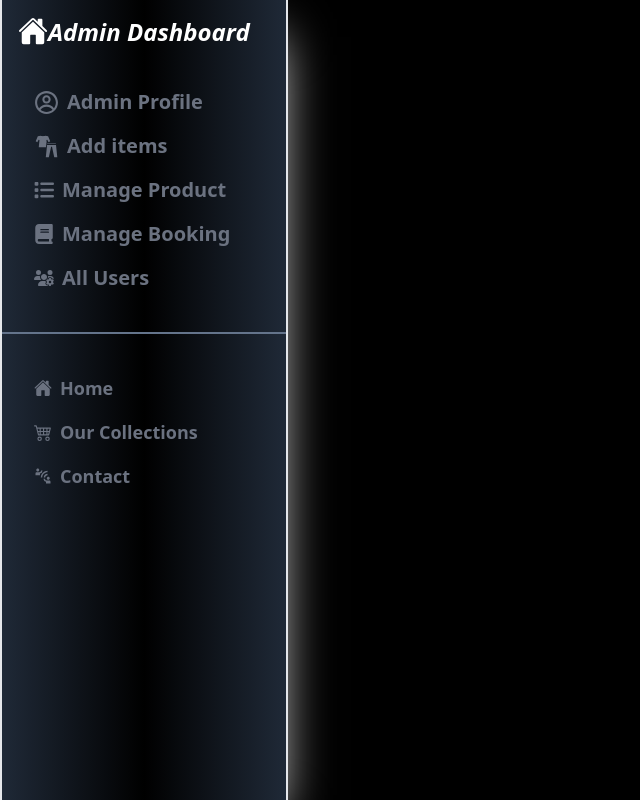
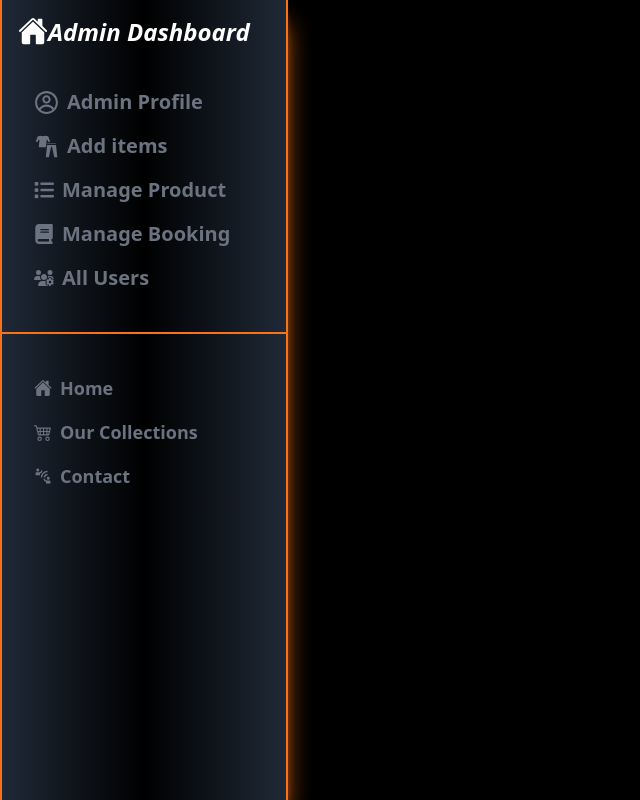
Before and after one commit to Khandaker20201125010/Dazzling-Client-Site-, a React (Vite) app: page /dashboard in a window 1280 px wide. Shown: the whole page, without its empty margins (0-640 px from the left). Built offline with nearby package versions, Linux system fonts and the light colour scheme; no server answers.

Commit message:
design made

```diff
--- a/src/Layout/DashBoard/AllUsers/AllUsers.jsx
+++ b/src/Layout/DashBoard/AllUsers/AllUsers.jsx
@@ -71,7 +71,7 @@ const AllUsers = () => {
                 <h2 className='text-3xl font-bold'>All Users</h2>
                 <h2 className='text-3xl'>Total Users: {users.length}</h2>
             </div>
-            <div className='mt-5 shadow-2xl shadow-orange-500'>
+            <div className='mt-5 shadow-xl shadow-orange-500'>
                 <div className="min-h-full ">
                     <table className="table table-zebra rounded-t-2xl">
                         <thead>
--- a/src/Layout/DashBoard/DashBoard.jsx
+++ b/src/Layout/DashBoard/DashBoard.jsx
@@ -179,7 +179,7 @@ const DashBoard = () => {
                 )}
             </div>
             {/* Lg dashBoard */}
-            <div className="w-72 min-h-screen bg-gradient-to-r from-gray-800 via-black to-gray-800 border-x-2 shadow-2xl shadow-white max-sm:hidden max-md:hidden">
+            <div className="w-72 min-h-screen bg-gradient-to-r from-gray-800 via-black to-gray-800 border-x-2 shadow-xl border-orange-500 shadow-orange-500 max-sm:hidden max-md:hidden">
                 {
                     isAdmin ? <>
                         <h3 className="text-center text-2xl p-4 text-white font-extrabold flex "><IoHome size={30} /><i>Admin Dashboard</i></h3>
@@ -202,7 +202,7 @@ const DashBoard = () => {
                         </>
                     }
                 </ul>
-                <div className=" border-t-2 border-slate-500 my-4 max-h-screen"></div>
+                <div className=" border-t-2 border-orange-500 my-4 max-h-screen"></div>
                 <ul className="menu p-4 text-lg text-white font-bold">
                     <li>
                         {Links}
@@ -210,7 +210,7 @@ const DashBoard = () => {
                 </ul>
 
             </div>
-            <div className="flex-1 p-8 min-h-screen mx-auto max-sm:px-4">
+            <div className="flex-1 p-6 min-h-screen mx-auto max-sm:px-4">
                 <Outlet></Outlet>
             </div>
 
```
